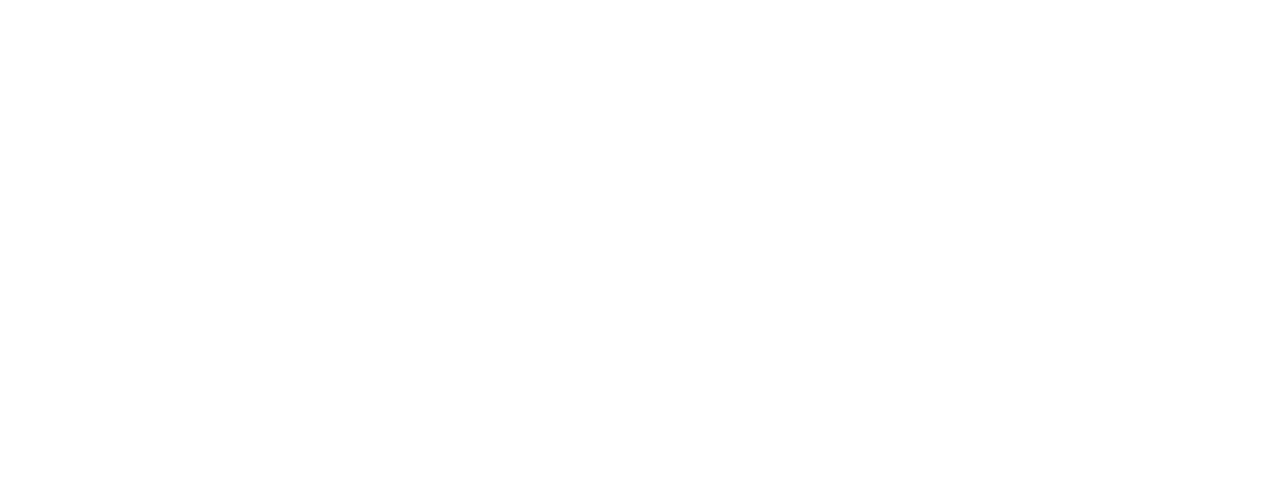
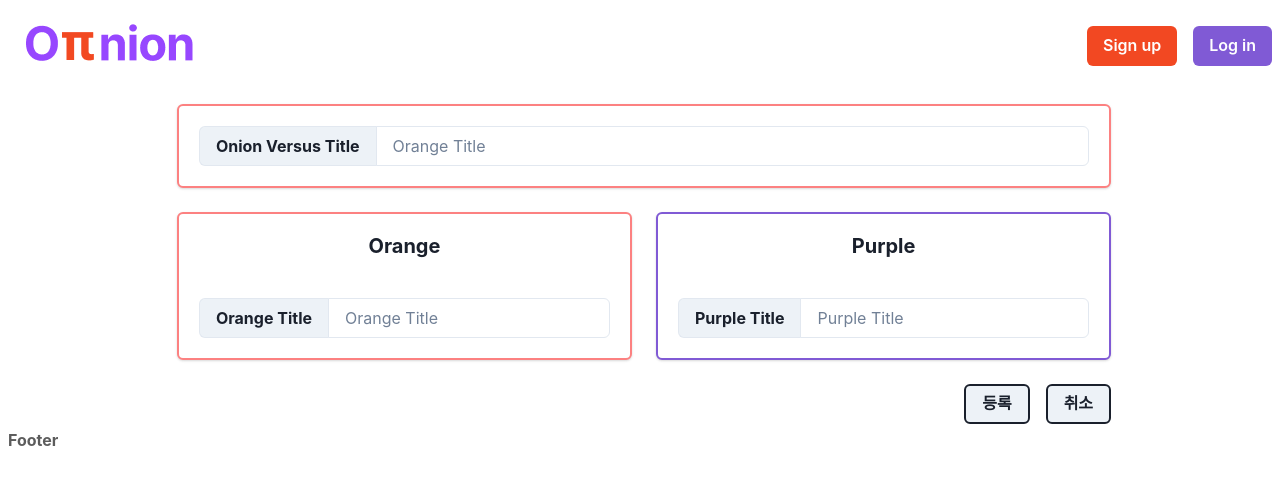
Before and after one commit to RollCal/onion_front, a React (Create React App) app: page /versus/create in a window 1280 px wide. Before the commit this address had no page. Shown: the top 484 px of the page. Built offline with nearby package versions, Linux system fonts and the light colour scheme.

Commit message:
add : onion versus create 생성

```diff
--- a/package.json
+++ b/package.json
@@ -4,6 +4,7 @@
   "private": true,
   "proxy": "http://localhost:8000",
   "dependencies": {
+    "@chakra-ui/icons": "^2.1.1",
     "@chakra-ui/react": "^2.8.2",
     "@emotion/react": "^11.11.4",
     "@emotion/styled": "^11.11.5",
--- a/src/App.js
+++ b/src/App.js
@@ -2,6 +2,7 @@
 import {BrowserRouter, Route, Routes} from "react-router-dom";
 import Home from "./components/route/Home";
 import Detail from "./components/route/Detail";
+import CreateVersus from "./components/route/CreateVersus";
 function App() {
 
     return (
@@ -10,6 +11,7 @@
                     <Routes>
                         <Route path="/" element={<Home/>}/>
                         <Route path="onion/:onion_id" element={<Detail />}/>
+                        <Route path="versus/create" element={<CreateVersus />}/>
                     </Routes>
                 </BrowserRouter>
         </ChakraProvider>
--- a/src/components/Layout.js
+++ b/src/components/Layout.js
@@ -1,10 +1,14 @@
 import React, {useEffect, useState} from 'react';
-import {Box, Button, ButtonGroup, Flex, Grid, GridItem, Image, Spacer} from '@chakra-ui/react'
+import {Box, Button, ButtonGroup, Divider, Flex, Grid, GridItem, Image, Spacer, Tooltip} from '@chakra-ui/react'
 import {Link} from "react-router-dom";
 import SignUpModal from "./SignUpModal";
 import LoginModal from "./LoginModal";
+import {AddIcon} from '@chakra-ui/icons'
+import {useNavigate} from "react-router";
 
 function Layout(props) {
+
+    const navigate = useNavigate();
 
     const [isLoggedIn, setIsLoggedIn] = useState(false);
 
@@ -51,9 +55,19 @@
                     <Spacer/>
                     <Box>
                         {isLoggedIn ? (
-                                <Button variant="ghost" onClick={handleLogout}>
+                            <ButtonGroup gap='2'>
+                                <Tooltip label='Create Onion Versus'>
+                                    <Button color="#F24822" border='2px' borderColor='#F24822'
+                                            bgColor="white" onClick={() => {
+                                        navigate("/versus/create");
+                                    }}>
+                                        <AddIcon/>
+                                    </Button>
+                                </Tooltip>
+                                <Button color="purple" border='2px' borderColor='purple' onClick={handleLogout}>
                                     Log out
                                 </Button>
+                            </ButtonGroup>
                         ) : (
                             <>
                                 <ButtonGroup gap='2'>
--- a/src/components/onionversus/CreateOnion.js
+++ b/src/components/onionversus/CreateOnion.js
@@ -14,8 +14,6 @@
                 'Authorization': `Bearer ${token}`
             }
         };
-        // 테스트용###################3
-
 
         axios.post(`/api/onions/${props.onion_id}`, {
             title: document.getElementById("onion_title").value,
--- /dev/null
+++ b/src/components/route/CreateVersus.js
@@ -0,0 +1,108 @@
+import React from 'react';
+import {
+    Box,
+    Button, ButtonGroup,
+    Card,
+    CardBody,
+    CardHeader,
+    Grid, GridItem,
+    Heading, Input,
+    InputGroup,
+    InputLeftAddon,
+} from "@chakra-ui/react";
+import Layout from "../Layout";
+import axios from "axios";
+import {useNavigate} from "react-router";
+
+function CreateVersus(props) {
+    const navigate = useNavigate();
+    const VersusCreateButtonHandler = () => {
+        // 로컬스토리지에서 토큰 가져오기
+        const token = localStorage.getItem("token");
+        // 헤더에 넣기
+        const config = {
+            headers: {
+                'Content-Type': 'application/json',
+                'Authorization': `Bearer ${token}`
+            }
+        };
+
+        const versus_title = document.getElementById("versus_title").value;
+        const orange_title = document.getElementById("orange_title").value;
+        const purple_title = document.getElementById("purple_title").value;
+
+        axios.post("/api/onions/onionlist/", {
+            title: versus_title,
+            orange_title,
+            purple_title,
+        }, config)
+            .then(function (response) {
+                alert("정상적으로 등록되었습니다!");
+                navigate("/");
+            })
+            .catch(function (error) {
+                console.log(error);
+            })
+    }
+
+
+    return (
+        <Layout>
+            <Box style={{display: 'flex', justifyContent: 'center'}} gap={3}>
+                <Grid templateColumns="repeat(2, 1fr)" gap={6}>
+                    {/* 첫 번째 카드에 colSpan={2} 속성 적용 */}
+                    <GridItem colSpan={2}>
+                        <Card border='2px' borderColor='red.300'>
+                            <CardBody>
+                                <InputGroup>
+                                    <InputLeftAddon>Onion Versus Title</InputLeftAddon>
+                                    <Input type='text' id="versus_title" placeholder='Orange Title'/>
+                                </InputGroup>
+                            </CardBody>
+                        </Card>
+                    </GridItem>
+                    <GridItem>
+                        <Card border='2px' borderColor='red.300'>
+                            <CardHeader align='center'>
+                                <Heading size='md'>Orange</Heading>
+                            </CardHeader>
+                            <CardBody>
+                                <InputGroup>
+                                    <InputLeftAddon>Orange Title</InputLeftAddon>
+                                    <Input type='text' id="orange_title" placeholder='Orange Title'/>
+                                </InputGroup>
+                            </CardBody>
+                        </Card>
+                    </GridItem>
+                    <GridItem>
+                        <Card border='2px' borderColor='purple.500'>
+                            <CardHeader align='center'>
+                                <Heading size='md'>Purple</Heading>
+                            </CardHeader>
+                            <CardBody>
+                                <InputGroup>
+                                    <InputLeftAddon>Purple Title</InputLeftAddon>
+                                    <Input type='text' id="purple_title" placeholder='Purple Title'/>
+                                </InputGroup>
+                            </CardBody>
+                        </Card>
+                    </GridItem>
+                    <GridItem colSpan={2} align='right'>
+                        <ButtonGroup gap='2'>
+                            <Button border='2px' onClick={VersusCreateButtonHandler}>
+                                등록
+                            </Button>
+                            <Button border='2px' onClick={() => {
+                                navigate("/");
+                            }}>
+                                취소
+                            </Button>
+                        </ButtonGroup>
+                    </GridItem>
+                </Grid>
+            </Box>
+        </Layout>
+    );
+}
+
+export default CreateVersus;
```
Also changed, not shown: 1 other file (tests, documents, lock files or other folders). Lines whose indentation alone changed are shown as unchanged.
